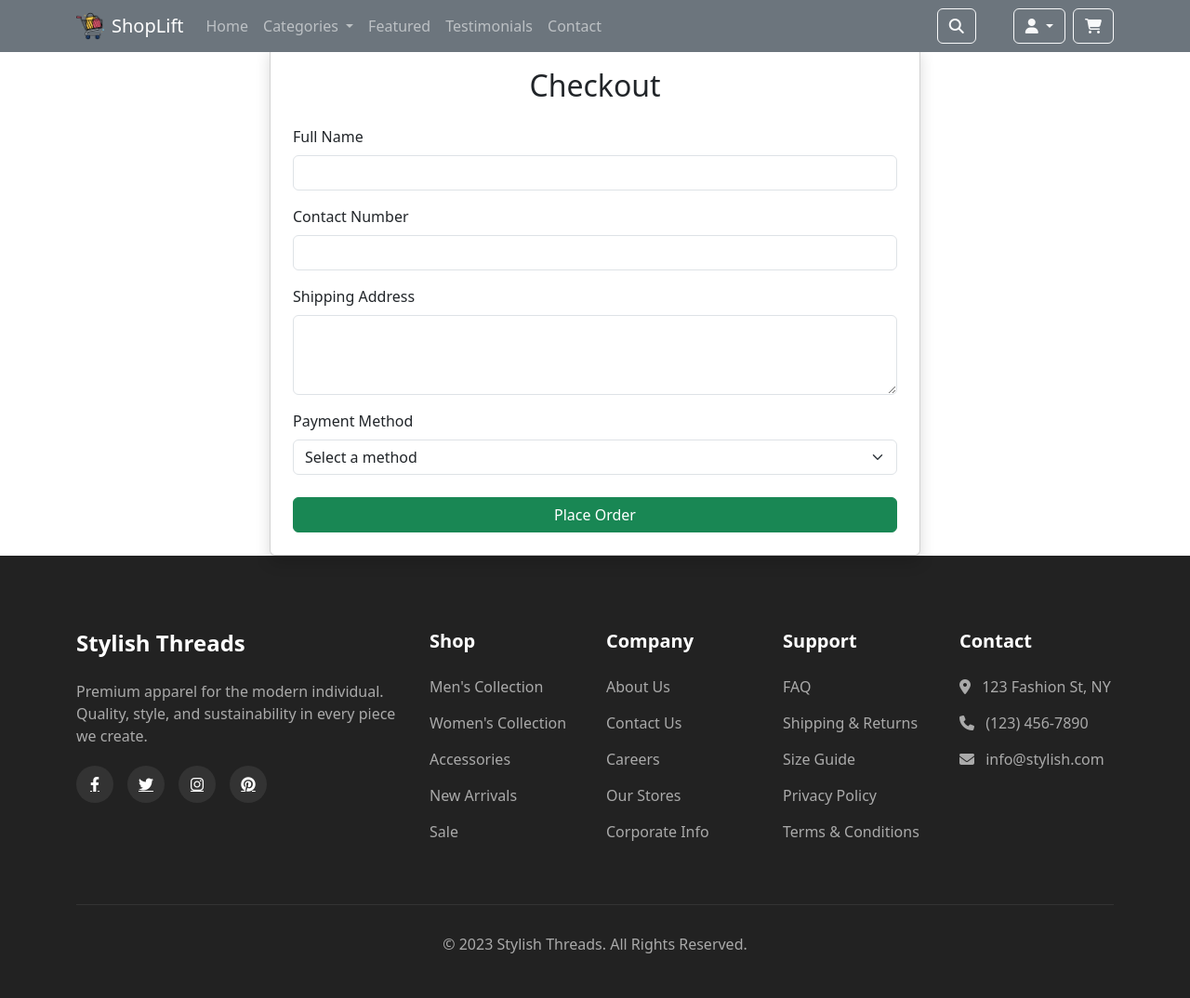
After one commit to HyreL3241/shop-py-repo, a Django app: page /checkout/ in a window 1280 px wide. The commit adds this page. Shown: the whole page at 93% size. Run offline with Django 4.2, Linux system fonts and the light colour scheme; a user stored in the database is signed in; data comes from the database, SQL or seed files in the repository; both versions use the stored data as it was after the commit; some libraries are stand-ins or nearby versions.

Commit message:
Added the add to cart, place order w/ gcash choices, order receipt, fix some unauthorized actions, and nakalimot naak sa iban naak tagdugang.

```diff
--- a/shoplift/urls.py
+++ b/shoplift/urls.py
@@ -6,7 +6,15 @@ urlpatterns = [
     path('featured/', views.featured_products, name='featured-products'),
     path('login/', views.login_view, name='login'),  # Ensure this matches
     path('register/', views.register_view, name='register'),
-    path('profile/', views.profile_view, name='profile'),  # Ensure this matches
+    path('profile/', views.profile_view, name='profile'),
     path('logout/', views.logout_view, name='logout'),  # Ensure this matches
     path('search/', views.search_view, name='search'),  # Ensure this matches
+    path('product/<int:product_id>/', views.product_detail, name='product_detail'),
+    path('add-to-cart/<int:product_id>/', views.add_to_cart, name='add_to_cart'),
+    path('cart/', views.cart_view, name='cart_view'),
+    path('remove-from-cart/<int:product_id>/', views.remove_from_cart, name='remove_from_cart'),
+    path('place-order/', views.place_order, name='place_order'),
+    path('checkout/', views.checkout, name='checkout'),
+    path('receipt/<int:order_id>/', views.receipt, name='receipt'),
+    path('search/', views.search_view, name='search'),
 ]
--- a/shoplift/views.py
+++ b/shoplift/views.py
@@ -1,11 +1,15 @@
 from django.shortcuts import render
 from django.http import HttpResponse
-from .models import Product, Category
+from .models import *
 from django.contrib.auth import authenticate, login
-from django.shortcuts import redirect
+from django.shortcuts import redirect, get_object_or_404
 from django.contrib.auth.models import User
 from django.contrib.auth import logout
+from django.views.decorators.http import require_POST
+from django.contrib.auth.decorators import login_required
+from django.db.models import Sum
 import csv
+
 
 def login_view(request):
     if request.method == 'POST':
@@ -44,11 +48,12 @@ def register_view(request):
 
     return render(request, 'authentication/register.html')
 
+@login_required(login_url='/login/')
 def profile_view(request):
-    if not request.user.is_authenticated:
-        return redirect('login')  # Redirect to login if user is not authenticated
+    user = request.user
+    cart_count = CartItem.objects.filter(user=request.user).aggregate(total=models.Sum('quantity'))['total'] or 0
 
-    return render(request, 'profile.html', {'user': request.user})
+    return render(request, 'profile.html', {'user': user, 'cart_count': cart_count})
 
 def logout_view(request):
     logout(request)
@@ -60,13 +65,20 @@ def product_list(request):
 
 def search_view(request):
     query = request.GET.get('q', '')
-    products = Product.objects.filter(name__icontains=query)
-    return render(request, 'product_list.html', {'products': products, 'query': query})
+    products = Product.objects.filter(name__icontains=query) if query else []
+    cart_count = 0
+    if request.user.is_authenticated:
+        cart_count = CartItem.objects.filter(user=request.user).aggregate(total=models.Sum('quantity'))['total'] or 0
+
+    return render(request, 'product_list.html', {'products': products, 'query': query, 'cart_count': cart_count})
 
 def home(request):
     import_products_from_csv()
     categories = Category.objects.all()
-    return render(request, 'home.html', {'categories': categories})
+    cart_count = 0
+    if request.user.is_authenticated:
+        cart_count = CartItem.objects.filter(user=request.user).aggregate(total=models.Sum('quantity'))['total'] or 0
+    return render(request, 'home.html', {'categories': categories, 'cart_count': cart_count,})
 
 def product_view(request):
     return render(request, 'products.html')
@@ -101,5 +113,175 @@ def import_products_from_csv():
         return HttpResponse(f"An error occurred: {str(e)}")
 
 def featured_products(request):
-    products = Product.objects.filter(rating__gte=4.5).values('name', 'category__name', 'image_url', 'price', 'rating')  # Fetch all except Description, Available Sizes, Available Colors
-    return render(request, 'featured.html', {'products': products})
+    products = Product.objects.filter(rating__gte=4.5)
+    cart_count = 0
+    if request.user.is_authenticated:
+        cart_count = CartItem.objects.filter(user=request.user).aggregate(total=models.Sum('quantity'))['total'] or 0
+
+    return render(request, 'featured.html', {'products': products, 'cart_count': cart_count,})
+
+@login_required(login_url='/login/')
+def add_to_cart(request, product_id):
+    if request.method == 'POST':
+        product = get_object_or_404(Product, id=product_id)
+        if request.user.is_authenticated:
+            cart_item, created = CartItem.objects.get_or_create(
+                user=request.user,
+                product=product,
+                defaults={'quantity': 1}
+            )
+            if not created:
+                cart_item.quantity += 1
+                cart_item.save()
+        else:
+            cart = request.session.get('cart', {})
+            product_key = str(product_id)
+            cart[product_key] = cart.get(product_key, 0) + 1
+            request.session['cart'] = cart
+            request.session.modified = True
+        return redirect('cart_view')
+
+@login_required(login_url='/login/')
+def remove_from_cart(request, product_id):
+    if request.method == 'POST':
+        product_key = str(product_id)
+        if request.user.is_authenticated:
+            product = get_object_or_404(Product, id=product_id)
+            CartItem.objects.filter(user=request.user, product=product).delete()
+        else:
+            cart = request.session.get('cart', {})
+            if product_key in cart:
+                del cart[product_key]
+                request.session['cart'] = cart
+                request.session.modified = True
+        return redirect('cart_view')
+
+@login_required(login_url='/login/')
+def cart_view(request):
+    if request.user.is_authenticated:
+        cart_items = CartItem.objects.filter(user=request.user)
+        total_price = sum(item.product.price * item.quantity for item in cart_items)
+        cart_count = CartItem.objects.filter(user=request.user).aggregate(total=Sum('quantity'))['total'] or 0
+    else:
+        session_cart = request.session.get('cart', {})
+        product_ids = session_cart.keys()
+        products = Product.objects.filter(id__in=product_ids)
+        cart_items = []
+        total_price = 0
+        for product in products:
+            quantity = session_cart.get(str(product.id), 0)
+            subtotal = product.price * quantity
+            total_price += subtotal
+            cart_items.append({
+                'product': product,
+                'quantity': quantity,
+                'subtotal': subtotal,
+            })
+        cart_count = sum(session_cart.values())
+
+    context = {
+        'cart_items': cart_items,
+        'total_price': total_price,
+        'cart_count': cart_count,
+    }
+    return render(request, 'cart.html', context)
+
+def product_detail(request, product_id):
+    product = get_object_or_404(Product, id=product_id)
+    return render(request, 'product_detail.html', {'product': product})
+
+@login_required(login_url='/login/')
+@require_POST
+def place_order(request):
+    name = request.POST.get('name')
+    contact = request.POST.get('contact')
+    address = request.POST.get('address')
+    payment_method = request.POST.get('payment_method')
+
+    if not all([name, contact, address, payment_method]):
+        return render(request, 'checkout.html', {
+            'error': 'All fields are required.'
+        })
+
+    cart_items = CartItem.objects.filter(user=request.user)
+    if not cart_items.exists():
+        return render(request, 'checkout.html', {
+            'error': 'Your cart is empty.'
+        })
+
+    total_price = sum(item.quantity * item.product.price for item in cart_items)
+
+    order = Order.objects.create(
+        user=request.user,
+        name=name,
+        contact=contact,
+        address=address,
+        payment_method=payment_method,
+        total_price=total_price
+    )
+
+    for item in cart_items:
+        OrderItem.objects.create(
+            order=order,
+            product=item.product,
+            quantity=item.quantity,
+            price=item.product.price
+        )
+
+    cart_items.delete()
+    return redirect('receipt', order_id=order.id)
+
+@login_required(login_url='/login/')
+def checkout(request):
+    cart_count = CartItem.objects.filter(user=request.user).aggregate(total=models.Sum('quantity'))['total'] or 0
+
+    if request.method == 'POST':
+        name = request.POST.get('name')
+        contact = request.POST.get('contact')
+        address = request.POST.get('address')
+        payment_method = request.POST.get('payment_method')
+
+        if not all([name, contact, address, payment_method]):
+            return render(request, 'checkout.html', {'error': 'All fields are required.'})
+
+        cart_items = CartItem.objects.filter(user=request.user)
+        if not cart_items.exists():
+            return render(request, 'checkout.html', {'error': 'Your cart is empty.'})
+
+        order = Order.objects.create(
+            user=request.user,
+            name=name,
+            contact=contact,
+            address=address,
+            payment_method=payment_method,
+            total_price=sum(item.subtotal for item in cart_items)
+        )
+
+        for item in cart_items:
+            OrderItem.objects.create(
+                order=order,
+                product=item.product,
+                quantity=item.quantity,
+                price=item.product.price
+            )
+        cart_items.delete()
+        return redirect('receipt', order_id=order.id)
+
+    return render(request, 'checkout.html', {'cart_count': cart_count,})
+
+@login_required(login_url='/login/')
+def receipt(request, order_id):
+    cart_count = CartItem.objects.filter(user=request.user).aggregate(total=models.Sum('quantity'))['total'] or 0
+
+    order = get_object_or_404(Order, id=order_id, user=request.user)
+    order_items = OrderItem.objects.filter(order=order)
+
+    total_price = sum(item.price * item.quantity for item in order_items)
+
+    context = {
+        'cart_count': cart_count,
+        'order': order,
+        'order_items': order_items,
+        'total_price': total_price
+    }
+    return render(request, 'order_receipt.html', context)
--- /dev/null
+++ b/templates/checkout.html
@@ -0,0 +1,44 @@
+{% extends "base.html" %}
+
+{% block content %}
+<div class="d-flex justify-content-center mt-5">
+    <div class="card shadow p-4" style="max-width: 700px; width: 100%;">
+        <h2 class="text-center mb-4">Checkout</h2>
+
+        {% if error %}
+        <div class="alert alert-danger">{{ error }}</div>
+        {% endif %}
+
+        <form method="POST">
+            {% csrf_token %}
+            <div class="mb-3">
+                <label for="name" class="form-label">Full Name</label>
+                <input type="text" name="name" id="name" class="form-control" required>
+            </div>
+
+            <div class="mb-3">
+                <label for="contact" class="form-label">Contact Number</label>
+                <input type="text" name="contact" id="contact" class="form-control" required>
+            </div>
+
+            <div class="mb-3">
+                <label for="address" class="form-label">Shipping Address</label>
+                <textarea name="address" id="address" class="form-control" rows="3" required></textarea>
+            </div>
+
+            <div class="mb-4">
+                <label class="form-label">Payment Method</label>
+                <select name="payment_method" class="form-select" required>
+                    <option value="">Select a method</option>
+                    <option value="GCash">GCash</option>
+                    <option value="PayMaya">PayMaya</option>
+                </select>
+            </div>
+
+            <div class="d-grid">
+                <button type="submit" class="btn btn-success">Place Order</button>
+            </div>
+        </form>
+    </div>
+</div>
+{% endblock %}
--- a/templates/navbar.html
+++ b/templates/navbar.html
@@ -2,41 +2,67 @@
 
 <link rel="stylesheet" href="{% static 'css/bootstrap.min.css' %}">
 
+<head>
+    <style>
+        /* Collapsed by default */
+.search-input {
+  width: 0;
+  opacity: 0;
+  transition: width 0.3s ease, opacity 0.3s ease;
+  padding-left: 0;
+  padding-right: 0;
+  border: none;
+  background: transparent;
+  color: white;
+  box-shadow: none;
+  pointer-events: none;
+}
+
+/* Expanded state */
+.search-input.expanded {
+  width: 250px; /* Adjust width as needed */
+  opacity: 1;
+  padding-left: 0.375rem; /* default bootstrap input padding */
+  padding-right: 0.375rem;
+  border: 1px solid #ced4da;
+  background: white;
+  color: black;
+  pointer-events: auto;
+}
+
+    </style>
+</head>
+
 <nav class="navbar navbar-expand-lg navbar-dark bg-secondary fixed-top">
     <div class="container">
-        <a class="navbar-brand d-flex align-items-center" href="#">
-            <img src="{% static 'favicon.ico' %}" alt="ShopLift Logo" width="30" height="30" class="me-2">
+        <a class="navbar-brand d-flex align-items-center" href="{% url 'home' %}">
+            <img src="{% static 'favicon.ico' %}" alt="ShopLift Logo" width="30" height="30" class="me-2" />
             ShopLift
         </a>
-        <button class="navbar-toggler" type="button" data-bs-toggle="collapse" data-bs-target="#navbarNav">
+        <button class="navbar-toggler" type="button" data-bs-toggle="collapse" data-bs-target="#navbarNav"
+            aria-controls="navbarNav" aria-expanded="false" aria-label="Toggle navigation">
             <span class="navbar-toggler-icon"></span>
         </button>
+
         <div class="collapse navbar-collapse" id="navbarNav">
-            <ul class="navbar-nav start">
+            <ul class="navbar-nav me-auto">
                 <li class="nav-item">
                     <a class="nav-link" href="{% url 'home' %}">Home</a>
                 </li>
-                <li class="nav-item">
-                    <div class="nav-item dropdown">
-                        <a class="nav-link dropdown-toggle" href="#" id="categoriesDropdown" role="button" data-bs-toggle="dropdown" aria-expanded="false">
+                <li class="nav-item dropdown">
+                    <a class="nav-link dropdown-toggle" href="#" id="categoriesDropdown" role="button"
+                        data-bs-toggle="dropdown" aria-expanded="false">
                         Categories
                     </a>
-                        <ul class="dropdown-menu dropdown-menu-end animate__animated animate__fadeIn" aria-labelledby="categoriesDropdown">
+                    <ul class="dropdown-menu animate__animated animate__fadeIn" aria-labelledby="categoriesDropdown">
                         {% if categories %}
                             {% for category in categories %}
-                                    <li>
-                                        <a class="dropdown-item" href="{{ category.slug }}">
-                                            {{ category.name }}
-                                        </a>
-                                    </li>
+                            <li><a class="dropdown-item" href="{{ category.slug }}">{{ category.name }}</a></li>
                             {% endfor %}
                         {% else %}
-                                <li>
-                                    <a class="dropdown-item disabled" href="#">No Categories Available</a>
-                                </li>
+                            <li><a class="dropdown-item disabled" href="#">No Categories Available</a></li>
                         {% endif %}
                     </ul>
-                    </div>
                 </li>
                 <li class="nav-item">
                     <a class="nav-link" href="#featured">Featured</a>
@@ -48,21 +74,23 @@
                     <a class="nav-link" href="#contact">Contact</a>
                 </li>
             </ul>
-        </div>
+
             <!-- Search Bar -->
-        <div class="search-container d-flex align-items-center me-3">
-            <input type="text" class="form-control search-input" placeholder="Search...">
-            <button class="btn btn-outline-light search-btn ms-2" id="searchToggle">
+            <form id="searchForm" action="{% url 'search' %}" method="GET" class="d-flex align-items-center me-3">
+            <input id="searchInput" type="search" name="q" class="form-control search-input" placeholder="Search..." required />
+            <button type="button" class="btn btn-outline-light ms-2" id="searchToggle">
                 <i class="fas fa-search"></i>
             </button>
-        </div>
-        <!-- Authentication Links -->
+            </form>
+
+            <!-- Authentication Links and Cart -->
             <div class="d-flex align-items-center ms-lg-4">
                 {% if not user.is_authenticated %}
                     <a href="{% url 'login' %}" class="btn btn-outline-light me-2">Sign In</a>
                 {% else %}
                     <div class="dropdown">
-                <button class="btn btn-outline-light dropdown-toggle" type="button" id="userMenu" data-bs-toggle="dropdown" aria-expanded="false">
+                        <button class="btn btn-outline-light dropdown-toggle" type="button" id="userMenu"
+                            data-bs-toggle="dropdown" aria-expanded="false">
                             <i class="fas fa-user"></i>
                         </button>
                         <ul class="dropdown-menu dropdown-menu-end" aria-labelledby="userMenu">
@@ -72,13 +100,56 @@
                         </ul>
                     </div>
                 {% endif %}
-            <!-- Shopping Cart -->
-            <a href="#" class="btn btn-outline-light position-relative ms-2">
+
+                {% if user.is_authenticated %}
+                <a href="{% url 'cart_view' %}" class="btn btn-outline-light position-relative ms-2" aria-label="Shopping cart">
                     <i class="fas fa-shopping-cart"></i>
+                    {% if cart_count > 0 %}
                     <span class="position-absolute top-0 start-100 translate-middle badge rounded-pill bg-danger">
-                    3
+                        {{ cart_count }}
+                        <span class="visually-hidden">items in cart</span>
                     </span>
+                    {% endif %}
                 </a>
+                {% endif %}
+
+            </div>
         </div>
     </div>
 </nav>
+
+<script>
+document.addEventListener('DOMContentLoaded', () => {
+  const searchToggle = document.getElementById('searchToggle');
+  const searchInput = document.getElementById('searchInput');
+  const searchForm = document.getElementById('searchForm');
+
+  searchToggle.addEventListener('click', () => {
+    if (searchInput.classList.contains('expanded')) {
+      if (searchInput.value.trim()) {
+        searchForm.submit();
+      } else {
+        collapseSearch();
+      }
+    } else {
+      expandSearch();
+    }
+  });
+
+  document.addEventListener('click', (e) => {
+    if (!searchForm.contains(e.target)) {
+      collapseSearch();
+    }
+  });
+
+  function expandSearch() {
+    searchInput.classList.add('expanded');
+    searchInput.focus();
+  }
+
+  function collapseSearch() {
+    searchInput.classList.remove('expanded');
+    searchInput.value = '';
+  }
+});
+</script>
```
Also changed, not shown: shoplift/models.py (+36 -0 lines), templates/cart.html (added, +46 -0 lines), templates/featured.html (+10 -4 lines), templates/order_receipt.html (added, +43 -0 lines), templates/product_detail.html (added, +22 -0 lines), templates/product_list.html (added, +28 -0 lines), templates/profile.html (+29 -12 lines), db.sqlite3, shoplift/migrations/0002_cartitem_order_orderitem.py (added), static/images/default-profile.png (added). Lines whose indentation alone changed are shown as unchanged.
